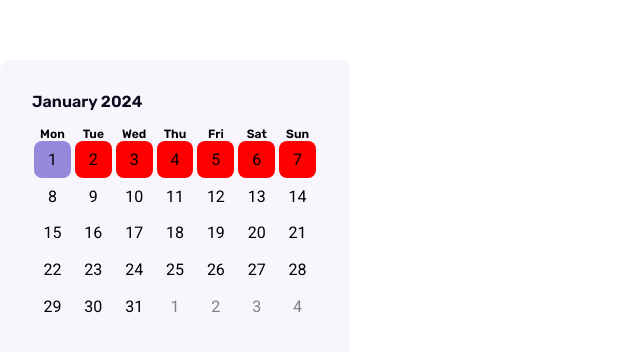
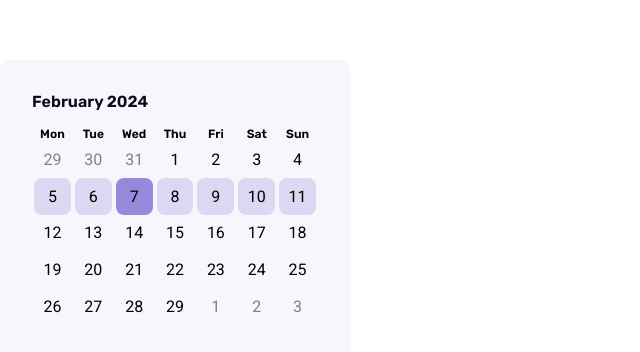
Before and after one commit to SrGaabriel/prisma-frontend, a Next.js app: page /realm/1 in a window 1280 px wide. Shown: the top 352 px of the page, without its empty margins (0-640 px from the left). Built offline with nearby package versions, Linux system fonts and the light colour scheme.

Commit message:
feat: week design

```diff
--- a/src/app/realm/[realm_id]/page.module.css
+++ b/src/app/realm/[realm_id]/page.module.css
@@ -68,11 +68,10 @@
 
 .dayDisabled {
     color: gray;
-    cursor: default;
 }
 
 .dayDisabled:hover {
-    background-color: transparent;
+    background-color: rgb(238, 238, 238);
 }
 
 .dayToday {
@@ -85,5 +84,9 @@
 }
 
 .dayThisWeek {
-    background-color: red;
+    background-color: var(--primary-100);
 }
+
+.dayThisWeek:hover {
+    background-color: var(--primary-200);
+}
--- a/src/app/realm/[realm_id]/page.tsx
+++ b/src/app/realm/[realm_id]/page.tsx
@@ -1,7 +1,11 @@
+'use client'
+
+import { useState } from 'react';
 import styles from './page.module.css';
+import { isDayOnTheSameWeekAsDate } from '@/app/utils/Calendar';
 
 const Page = ({params}: { params: { realm_id: number } }) => {
-    const currentDay = new Date(2024, 0,);
+    const [currentDay, setCurrentDay] = useState(new Date());
     const currentMonthName = currentDay.toLocaleString('en-US', { month: 'long' });
     const currentYear = currentDay.getFullYear();
 
@@ -11,21 +15,19 @@ const Page = ({params}: { params: { realm_id: number } }) => {
                 <div className={styles.month}>
                     <span className={styles.monthName}>{currentMonthName} {currentYear}</span>
                     <div className={styles.monthCalendarSection}>
-                    {createMonthWeekDayColumn(currentDay, 1)}
-                    {createMonthWeekDayColumn(currentDay, 2)}
-                    {createMonthWeekDayColumn(currentDay, 3)}
-                    {createMonthWeekDayColumn(currentDay, 4)}
-                    {createMonthWeekDayColumn(currentDay, 5)}
-                    {createMonthWeekDayColumn(currentDay, 6)}
-                    {createMonthWeekDayColumn(currentDay, 7)}
+                        {createMonthWeekDayColumn(1)}
+                        {createMonthWeekDayColumn(2)}
+                        {createMonthWeekDayColumn(3)}
+                        {createMonthWeekDayColumn(4)}
+                        {createMonthWeekDayColumn(5)}
+                        {createMonthWeekDayColumn(6)}
+                        {createMonthWeekDayColumn(7)}
                     </div>
                 </div>
             </div>
         </div>
     );
-}
-
-function createMonthWeekDayColumn(currentDay: Date, weekDay: number) {
+    function createMonthWeekDayColumn(weekDay: number) {
         const day = new Date(0, 0, weekDay);
         const firstDayOfTheMonth = new Date(currentDay.getFullYear(), currentDay.getMonth(), 1);
         const firstDayWeekDay = firstDayOfTheMonth.getDay();
@@ -49,24 +51,36 @@ function createMonthWeekDayColumn(currentDay: Date, weekDay: number) {
             if (day === currentDay.getDate()) {
                 return `${styles.weekDayNumber} ${styles.dayToday}`
             }
-        const firstDayOfCurrentWeek = currentDay.getDate() - currentDay.getDay();
-        if (day >= firstDayOfCurrentWeek+1 && day <= firstDayOfCurrentWeek + 7) {
+            if (isDayOnTheSameWeekAsDate(currentDay, day)) {
                 return `${styles.weekDayNumber} ${styles.dayThisWeek}`
             }
 
             return styles.weekDayNumber;
         }
+        const numberOfRows = Math.ceil((numberOfDaysInMonth + firstDayWeekDay) / 7);
 
         return (
             <div className={styles.weekDayColumn}>
                 <span className={styles.weekDayName}>{day.toLocaleString('en-US', { weekday: 'short' })}</span>
-            <span className={createDayClassName(weekDayOffset)}>{createDayNumber(weekDayOffset)}</span>
-            <span className={createDayClassName(weekDayOffset+7)}>{createDayNumber(weekDayOffset + 7)}</span>
-            <span className={createDayClassName(weekDayOffset+14)}>{createDayNumber(weekDayOffset + 14)}</span>
-            <span className={createDayClassName(weekDayOffset+21)}>{createDayNumber(weekDayOffset + 21)}</span>
-            <span className={createDayClassName(weekDayOffset+28)}>{createDayNumber(weekDayOffset + 28)}</span>
+                {
+                    Array(numberOfRows).fill(0).map((_, index) => {
+                        const rawDayNumber = weekDayOffset + index * 7;
+                        const formattedDay = createDayNumber(rawDayNumber);
+                        const month = rawDayNumber < 1 ? currentDay.getMonth() - 1 : rawDayNumber > numberOfDaysInMonth ? currentDay.getMonth() + 1 : currentDay.getMonth();
+                        const year = rawDayNumber < 1 ? currentDay.getFullYear() : rawDayNumber > numberOfDaysInMonth ? currentDay.getFullYear() : currentDay.getFullYear();
+                        return <span
+                            key={`day-${index}-${rawDayNumber}`}
+                            className={createDayClassName(weekDayOffset+index*7)}
+                            onClick={() => setCurrentDay(new Date(year, month, formattedDay))}
+                        >
+                            {formattedDay}
+                        </span>
+                    })
+                }
             </div>
         );
     }
+}
+
 
 export default Page;
--- /dev/null
+++ b/src/app/utils/Calendar.ts
@@ -0,0 +1,10 @@
+export function areDatesOnTheSameWeek(date1: Date, date2: Date): boolean {
+    return isDayOnTheSameWeekAsDate(date1, date2.getDate());
+}
+
+export function isDayOnTheSameWeekAsDate(date: Date, day: number): boolean {
+    const firstDayOfCurrentWeek = date.getDate() - date.getDay();
+
+    return (date.getDay() === 0 && day > firstDayOfCurrentWeek - 7 && day < firstDayOfCurrentWeek)
+        || (date.getDay() !== 0 && day >= firstDayOfCurrentWeek+1 && day <= firstDayOfCurrentWeek + 7)
+}
```
Lines whose indentation alone changed are shown as unchanged.
